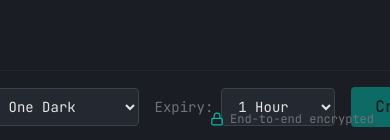
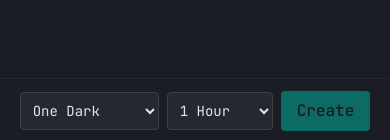
Before and after one commit to Ishannaik/CloakBin, a SvelteKit app: page / in a window 390 px wide. Shown: the part 701-841 px from the top of the page. Built offline with nearby package versions, Linux system fonts and the light colour scheme.

Commit message:
Add mobile responsive layout for home and view pages - Hide Theme/Expiry labels on mobile, show only dropdowns - Use flex-wrap for bottom bar controls - Icon-only buttons on view page header for mobile - Hide footer badge on mobile to avoid overlap - Reduce gaps and padding on smaller screens

```diff
--- a/src/routes/+page.svelte
+++ b/src/routes/+page.svelte
@@ -349,12 +349,12 @@
 	</div>
 
 	<!-- Bottom bar -->
-	<div class="flex items-center justify-center gap-4 py-4 border-t border-zinc-800">
+	<div class="flex flex-wrap items-center justify-center gap-2 sm:gap-4 px-4 py-3 sm:py-4 border-t border-zinc-800">
 		<div class="flex items-center gap-2">
-			<span class="text-zinc-500 text-sm">Theme:</span>
+			<span class="text-zinc-500 text-sm hidden sm:inline">Theme:</span>
 			<select
 				bind:value={selectedTheme}
-				class="bg-[#242830] border border-zinc-700 rounded px-3 py-2 text-sm cursor-pointer transition-all duration-150 hover:border-zinc-500 focus:outline-none focus:border-teal-500 focus:ring-2 focus:ring-teal-500/20"
+				class="bg-[#242830] border border-zinc-700 rounded px-2 sm:px-3 py-2 text-sm cursor-pointer transition-all duration-150 hover:border-zinc-500 focus:outline-none focus:border-teal-500 focus:ring-2 focus:ring-teal-500/20"
 			>
 				{#each Object.entries(themes) as [key, { name }]}
 					<option value={key}>{name}</option>
@@ -362,10 +362,10 @@
 			</select>
 		</div>
 		<div class="flex items-center gap-2">
-			<span class="text-zinc-500 text-sm">Expiry:</span>
+			<span class="text-zinc-500 text-sm hidden sm:inline">Expiry:</span>
 			<select
 				bind:value={expiry}
-				class="bg-[#242830] border border-zinc-700 rounded px-3 py-2 text-sm cursor-pointer transition-all duration-150 hover:border-zinc-500 focus:outline-none focus:border-teal-500 focus:ring-2 focus:ring-teal-500/20"
+				class="bg-[#242830] border border-zinc-700 rounded px-2 sm:px-3 py-2 text-sm cursor-pointer transition-all duration-150 hover:border-zinc-500 focus:outline-none focus:border-teal-500 focus:ring-2 focus:ring-teal-500/20"
 			>
 				{#each expiryOptions as option}
 					<option value={option.value}>{option.label}</option>
@@ -377,7 +377,7 @@
 			onclick={createPaste}
 			disabled={!content.trim() || isCreating}
 			title="{mod}+S"
-			class="px-6 py-2 bg-teal-500 text-zinc-900 rounded font-medium transition-all duration-150 hover:bg-teal-400 active:scale-95 disabled:opacity-50 disabled:cursor-not-allowed disabled:active:scale-100"
+			class="px-4 sm:px-6 py-2 bg-teal-500 text-zinc-900 rounded font-medium transition-all duration-150 hover:bg-teal-400 active:scale-95 disabled:opacity-50 disabled:cursor-not-allowed disabled:active:scale-100"
 		>
 			{#if isCreating}
 				<span class="flex items-center gap-1">
@@ -394,8 +394,8 @@
 		</button>
 	</div>
 
-	<!-- Footer badge -->
-	<div class="absolute bottom-4 right-4 flex items-center gap-1.5 text-xs text-zinc-500 group cursor-default select-none transition-colors duration-200 hover:text-zinc-400">
+	<!-- Footer badge - hidden on mobile -->
+	<div class="hidden sm:flex absolute bottom-4 right-4 items-center gap-1.5 text-xs text-zinc-500 group cursor-default select-none transition-colors duration-200 hover:text-zinc-400">
 		<Lock size={14} class="text-teal-500" />
 		<span>End-to-end encrypted</span>
 	</div>
--- a/src/routes/p/[id]/+page.svelte
+++ b/src/routes/p/[id]/+page.svelte
@@ -252,46 +252,46 @@
 		</a>
 
 		{#if viewState === 'success'}
-			<div class="flex items-center gap-2">
+			<div class="flex items-center gap-1 sm:gap-2">
 				<button
 					onclick={copyToClipboard}
-					class="px-4 py-2 rounded font-medium transition-all duration-150 flex items-center gap-2 {copied ? 'bg-green-500 hover:bg-green-400' : 'bg-zinc-700 hover:bg-zinc-600'} text-zinc-100 active:scale-95"
+					class="p-2 sm:px-4 sm:py-2 rounded font-medium transition-all duration-150 flex items-center gap-2 {copied ? 'bg-green-500 hover:bg-green-400' : 'bg-zinc-700 hover:bg-zinc-600'} text-zinc-100 active:scale-95"
 				>
 					{#if copied}
 						<Check size={16} />
-						<span>Copied!</span>
+						<span class="hidden sm:inline">Copied!</span>
 					{:else}
 						<Copy size={16} />
-						<span>Copy</span>
+						<span class="hidden sm:inline">Copy</span>
 					{/if}
 				</button>
 				<button
 					onclick={duplicatePaste}
 					title="{mod}+D"
-					class="px-4 py-2 bg-zinc-700 hover:bg-zinc-600 text-zinc-100 rounded font-medium transition-all duration-150 active:scale-95 flex items-center gap-2"
+					class="p-2 sm:px-4 sm:py-2 bg-zinc-700 hover:bg-zinc-600 text-zinc-100 rounded font-medium transition-all duration-150 active:scale-95 flex items-center gap-2"
 				>
 					<Files size={16} />
-					<span>Duplicate</span>
+					<span class="hidden sm:inline">Duplicate</span>
 				</button>
 				<button
 					onclick={copyShareUrl}
 					title="{mod}+S"
-					class="px-4 py-2 rounded font-medium transition-all duration-150 flex items-center gap-2 {shareCopied ? 'bg-green-500 hover:bg-green-400' : 'bg-zinc-700 hover:bg-zinc-600'} text-zinc-100 active:scale-95"
+					class="p-2 sm:px-4 sm:py-2 rounded font-medium transition-all duration-150 flex items-center gap-2 {shareCopied ? 'bg-green-500 hover:bg-green-400' : 'bg-zinc-700 hover:bg-zinc-600'} text-zinc-100 active:scale-95"
 				>
 					{#if shareCopied}
 						<Check size={16} />
-						<span>Link Copied!</span>
+						<span class="hidden sm:inline">Link Copied!</span>
 					{:else}
 						<Share2 size={16} />
-						<span>Share</span>
+						<span class="hidden sm:inline">Share</span>
 					{/if}
 				</button>
 				<a
 					href="/"
-					class="px-4 py-2 bg-teal-500 text-zinc-900 rounded font-medium transition-all duration-150 hover:bg-teal-400 active:scale-95 flex items-center gap-2"
+					class="p-2 sm:px-4 sm:py-2 bg-teal-500 text-zinc-900 rounded font-medium transition-all duration-150 hover:bg-teal-400 active:scale-95 flex items-center gap-2"
 				>
 					<Plus size={16} />
-					<span>New</span>
+					<span class="hidden sm:inline">New</span>
 				</a>
 			</div>
 		{/if}
@@ -387,8 +387,8 @@
 		</div>
 	{/if}
 
-	<!-- Footer badge -->
-	<div class="absolute bottom-4 right-4 flex items-center gap-1.5 text-xs text-zinc-500 group cursor-default select-none transition-colors duration-200 hover:text-zinc-400">
+	<!-- Footer badge - hidden on mobile -->
+	<div class="hidden sm:flex absolute bottom-4 right-4 items-center gap-1.5 text-xs text-zinc-500 group cursor-default select-none transition-colors duration-200 hover:text-zinc-400">
 		<Lock size={14} class="text-teal-500" />
 		<span>End-to-end encrypted</span>
 	</div>
```
